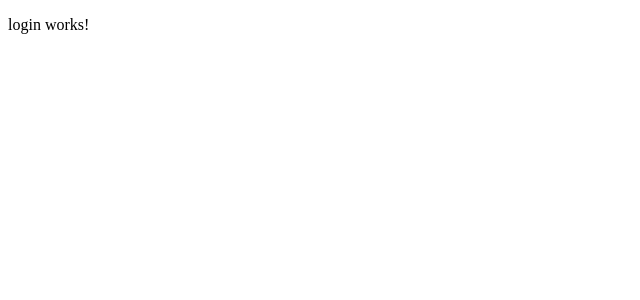
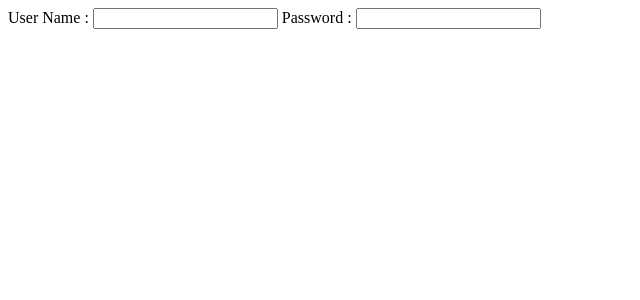
Before and after one commit to MuresanIA/Todo-App-Full-Stack-Angular, an Angular app: page / in a window 1280 px wide. Shown: the top 300 px of the page, without its empty margins (0-640 px from the left). Built offline with nearby package versions, Linux system fonts and the light colour scheme.

Commit message:
Implementing Login #3 basic user name and password field added

```diff
--- a/src/app/login/login.component.html
+++ b/src/app/login/login.component.html
@@ -1 +1,2 @@
-<p>login works!</p>
+User Name : <input type="text" name="username">
+Password : <input type="password" name="password">
```
